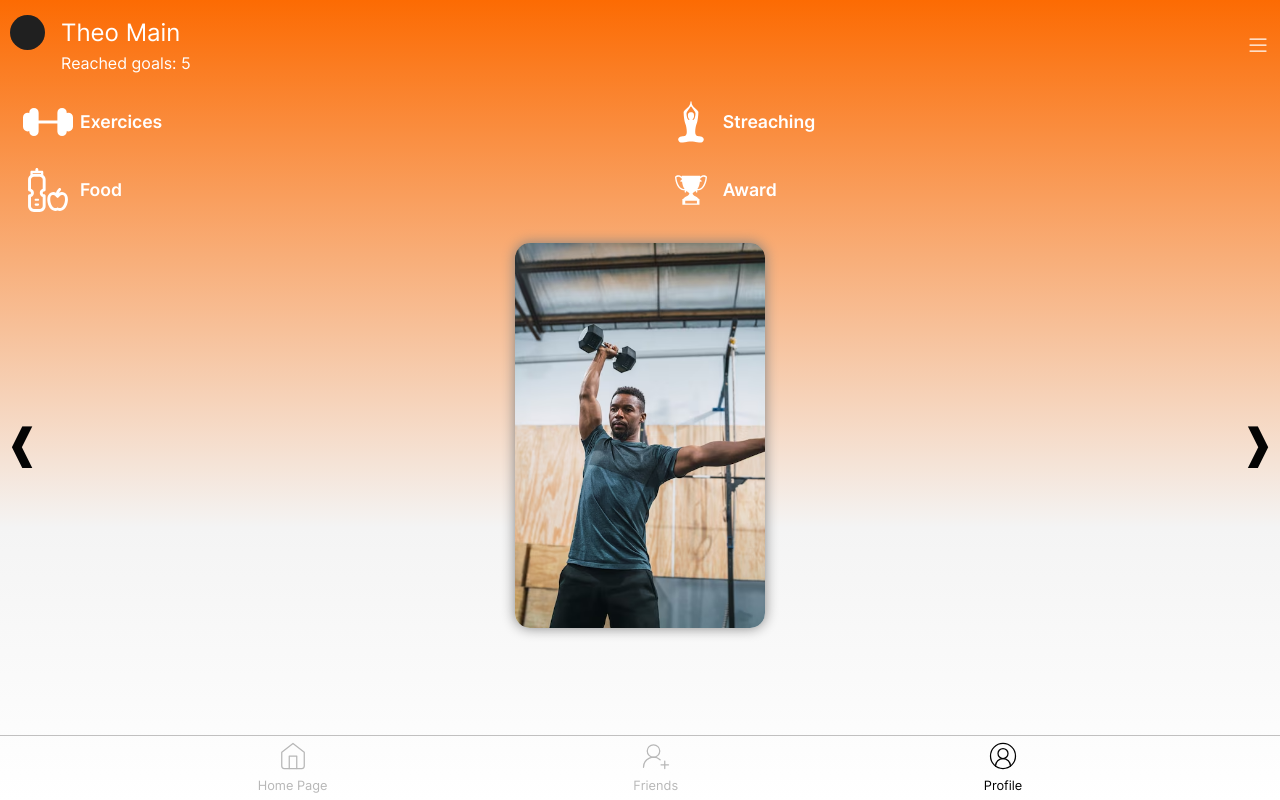
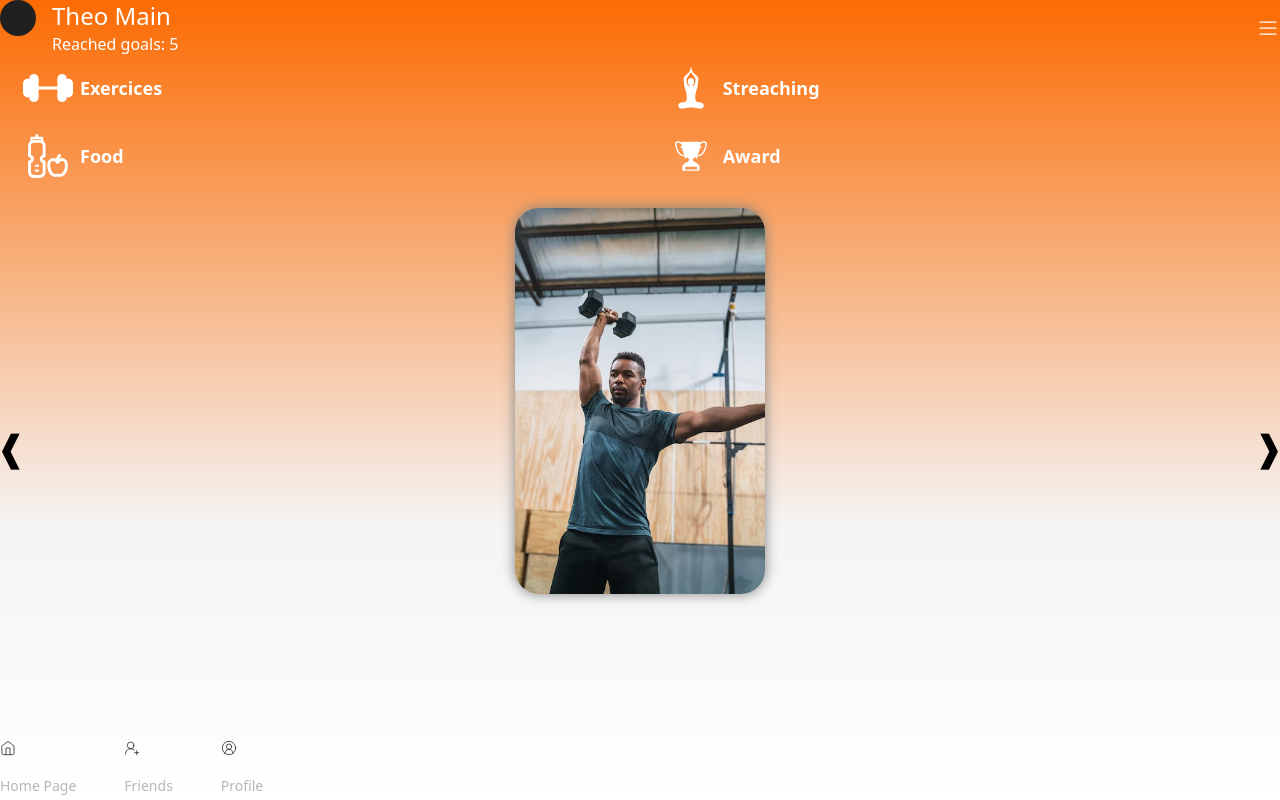
Before and after one commit to T-Urud/fitness-app, a React (Create React App) app: page / in a window 1280 px wide. Built offline with nearby package versions, Linux system fonts and the light colour scheme.

Commit message:
tailwind css update

```diff
--- a/src/components/Carousel.js
+++ b/src/components/Carousel.js
@@ -10,21 +10,32 @@ const Carousel = ({ images }) => {
     setCurrentSlide((prev) => (prev === 0 ? images.length - 1 : prev - 1));
   };
   return (
-    <div className="carousel">
-      <button className="prev" onClick={prevSlide}>
+    <div className="relative h-[50vh]">
+      <button
+        className="absolute bg-none outline-none border-none z-10 text-4xl cursor-pointer text-black translate-y-1/2 top-1/2 -left-1"
+        onClick={prevSlide}
+      >
         &#10096;
       </button>
-      <button className="next" onClick={nextSlide}>
+      <button
+        className="absolute bg-none outline-none border-none z-10 text-4xl cursor-pointer text-black translate-y-1/2 top-1/2 -right-1"
+        onClick={nextSlide}
+      >
         &#10097;
       </button>
       <ul>
         {images.map((image, index) => (
           <li
             key={index}
-            className={`slide ${index === currentSlide ? "active" : ""}`}
+            className={`flex justify-center absolute h-full w-full opacity-0 list-none transition duration-400 ease-in-out ${
+              index === currentSlide ? "opacity-100" : ""
+            }`}
           >
-            <figure>
-              <img src={images[currentSlide]} />
+            <figure className="w-full max-w-[250px] flex flex-col justify-center items-center">
+              <img
+                src={images[currentSlide]}
+                className="w-full h-full object-cover rounded-3xl mb-3.5 shadow-custom-grey"
+              />
             </figure>
           </li>
         ))}
--- a/src/components/Header.js
+++ b/src/components/Header.js
@@ -2,17 +2,21 @@ import React from "react";
 
 const Header = () => {
   return (
-    <header>
-      <div className="userContainer">
-        <div className="profilePic">
-          <img src="./black-screen.png" alt="profile pic" />
+    <header className="flex items-center justify-between padding: 1rem 0.75rem">
+      <div className="flex gap-4">
+        <div className="w-9 h-9 flex items-center justify-center rounded-full overflow-hidden">
+          <img
+            src="./black-screen.png"
+            alt="profile pic"
+            className="w-full h-auto object-cover"
+          />
         </div>
         <div className="profileInfos">
-          <h1>Theo Main</h1>
-          <p>Reached goals: 5</p>
+          <h1 className="text-2xl text-white">Theo Main</h1>
+          <p className="text-white">Reached goals: 5</p>
         </div>
       </div>
-      <div className="hideMenuContainer">
+      <div>
         <svg
           xmlns="http://www.w3.org/2000/svg"
           width="24"
--- a/src/components/Menu.js
+++ b/src/components/Menu.js
@@ -9,7 +9,7 @@ const Menu = () => {
   };
 
   return (
-    <div className="generalContainer">
+    <div className="grid grid-cols-[48.5%_48.5%] gap-[3%] mb-6 px-4">
       <MenuArticle
         title={"Exercices"}
         content={"./img/icons/dumbell-fitness-svgrepo-com.svg"}
--- a/src/components/MenuArticle.js
+++ b/src/components/MenuArticle.js
@@ -2,9 +2,9 @@ import React from "react";
 
 const MenuArticle = ({ title, content, onClick }) => {
   return (
-    <article className="category" onClick={onClick}>
+    <article className="flex items-center cursor-pointer" onClick={onClick}>
       <img src={content} />
-      <h2>{title}</h2>
+      <h2 className="text-lg text-white font-semibold">{title}</h2>
     </article>
   );
 };
--- a/src/components/Navigation.js
+++ b/src/components/Navigation.js
@@ -73,16 +73,19 @@ const navItems = [
 const Navigation = () => {
   return (
     <div>
-      <nav>
-        <ul>
+      <nav className="border-t-1 border-solid border-[rgb(193, 192, 192)] fixed bottom-0 left-0 right-0 py-1">
+        <ul className="flex content-evenly gap-12">
           {navItems.map((item, index) => (
-            <li key={index}>
+            <li
+              key={index}
+              className="flex flex-col content-center items-center cursor-pointer"
+            >
               <NavLink
                 to={item.path}
-                className={(nav) => (nav.isActive ? "actived" : "")}
+                className={(nav) => (nav.isActive ? "text-black" : "")}
               >
-                {item.icon}
-                <p>{item.name}</p>
+                <svg className="w-8 h-8 stroke-[#B7B7B7]">{item.icon}</svg>
+                <p className="text-sm mt-1 text-[#B7B7B7]">{item.name}</p>
               </NavLink>
             </li>
           ))}
--- a/src/index.css
+++ b/src/index.css
@@ -1,3 +1,20 @@
 @tailwind base;
 @tailwind components;
 @tailwind utilities;
+
+@layer base{
+  *{
+    padding: 0;
+    margin: 0;
+    box-sizing: border-box;
+  }
+}
+
+@layer body{
+  body{
+    margin: 0 auto;
+    height: 100vh;
+    width: 100vw;
+    background: linear-gradient(180deg, rgba(252,107,3,1) 0%, rgba(244,244,244,1) 66%, rgba(255,255,255,1) 100%);
+  }
+}
--- a/src/index.js
+++ b/src/index.js
@@ -1,7 +1,7 @@
 import React from "react";
 import ReactDOM from "react-dom/client";
 import App from "./App";
-import "./styles/index.scss";
+// import "./styles/index.scss";
 import "./index.css";
 
 const root = ReactDOM.createRoot(document.getElementById("root"));
--- a/src/styles/components/_carousel.scss
+++ /dev/null
@@ -1,60 +0,0 @@
-.carousel{
-  position: relative;
-  height: 50vh;
-
-  button{
-    position: absolute;
-    background: none;
-    outline: none;
-    border: none;
-    font-size: 2.6rem;
-    z-index: 2;
-    cursor: pointer;
-    color: rgb(4, 4, 4);
-    transform: translateY(-50%);
-    top: 50%;
-
-      &.prev{
-        left: 5px;
-      }
-      &.next{
-        right: 5px;
-      }
-  }
-
-  .slide{
-    list-style: none;
-    display: flex;
-    justify-content: center;
-    position: absolute;
-    height: 100%;
-    width: 100%;
-    opacity: 0;
-    transition: 0.4s ease-in-out;
-
-    figure{
-      height: 100%;
-      max-width: 250px;
-      display: flex;
-      flex-direction: column;
-      justify-content: center;
-      align-items: center;
-    }
-
-    &.slide.active{
-      opacity: 1;
-    }
-  }
-
-
-
-  .slide img{
-    width: 100%;
-    height: 100%;
-    object-fit: cover;
-    border-radius: 15px;
-    margin-bottom: 15px;
-    box-shadow: 0px 0px 13px 0px grey;
-  }
-
-}
--- a/src/styles/components/_header.scss
+++ /dev/null
@@ -1,35 +0,0 @@
-header{
-  display: flex;
-  justify-content: space-between;
-  align-items: center;
-  padding: 15px 10px;
-
-  .userContainer{
-    display: flex;
-    gap: 1rem;
-
-    .profilePic{
-      width: 35px;
-      height: 35px;
-      overflow: hidden;
-      border-radius: 50%;
-      display: flex;
-      justify-content: center;
-      align-items: center;
-
-      img{
-        object-fit: cover;
-        width: 100%;
-        height: auto;
-      }
-    }
-
-    h1{
-      font-size: 1.5rem;
-      color: #fff;
-    }
-    p{
-      color: #fff;
-    }
-  }
-}
--- a/src/styles/components/_menu.scss
+++ /dev/null
@@ -1,20 +0,0 @@
-.generalContainer{
-  display: grid;
-  grid-template-columns: 48.5% 48.5%;
-  gap: 3%;
-  margin: 0 0 25px;
-  padding: 0 1rem;
-
-  .category{
-    display: flex;
-    align-items: center;
-    // justify-content: center;
-    cursor: pointer;
-
-    h2{
-      font-size: 1.1rem;
-      color: #fff;
-      font-weight: 600;
-    }
-  }
-}
--- a/src/styles/index.scss
+++ b/src/styles/index.scss
@@ -1,5 +1,2 @@
 @import"settings";
-@import"./components/header";
 @import"./components/navigation";
-@import"./components/menu";
-@import"./components/carousel";
--- a/tailwind.config.js
+++ b/tailwind.config.js
@@ -2,7 +2,11 @@
 module.exports = {
   content: ["./src/**/*.{js,jsx,ts,tsx}"],
   theme: {
-    extend: {},
+    extend: {
+      boxShadow: {
+        "custom-grey": "0px 0px 13px 0px grey",
+      },
+    },
   },
   plugins: [],
 };
```
